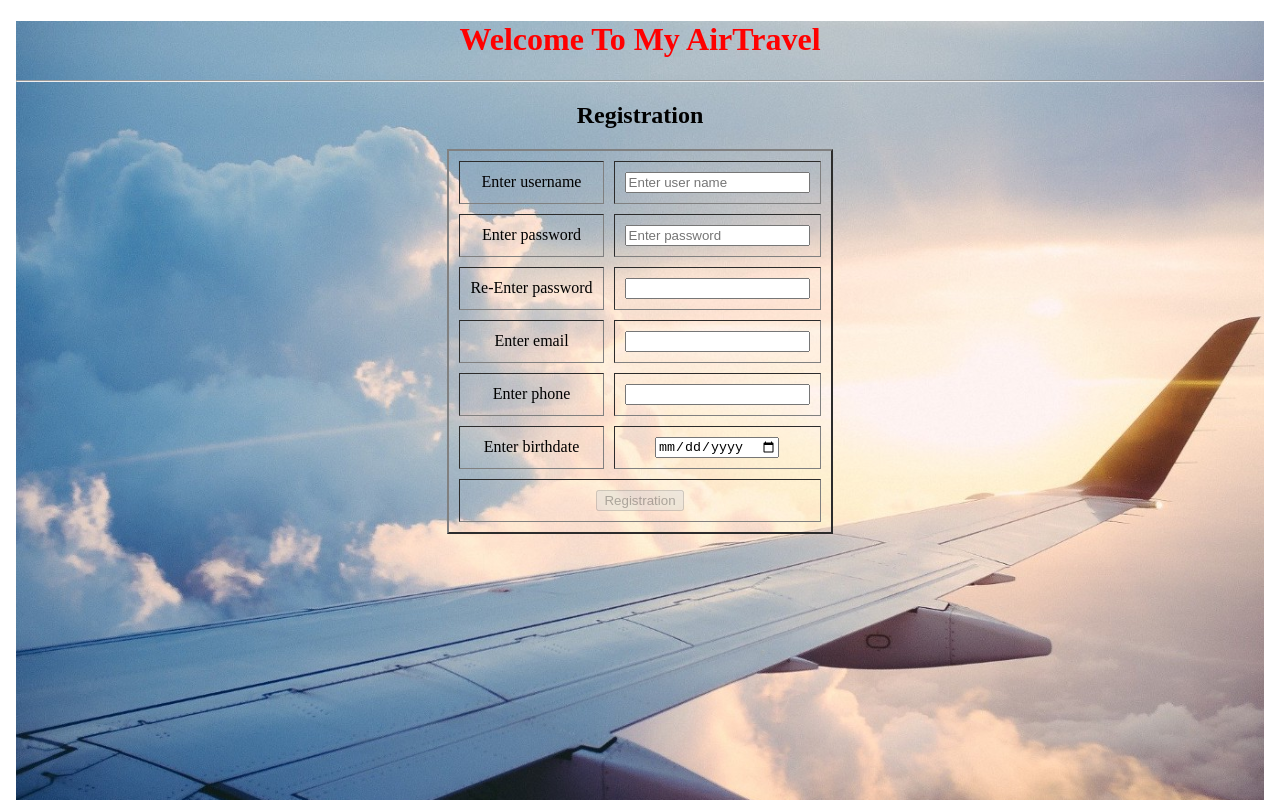
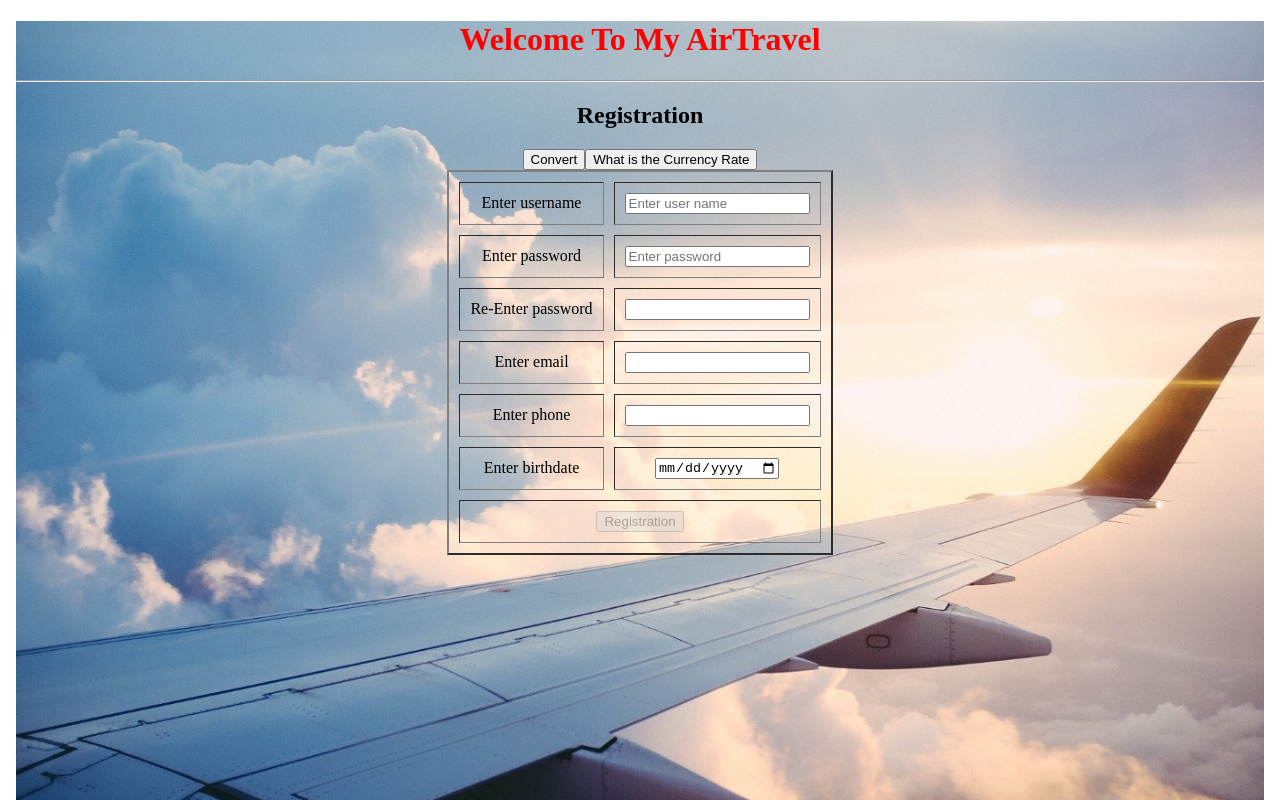
Before and after one commit to ameya1301999/Angular_Airline, an Angular app: page / in a window 1280 px wide. Shown: the top 800 px of the page. Built offline with nearby package versions, Linux system fonts and the light colour scheme.

Commit message:
service changes

```diff
--- a/src/app/currency-convertor.service.ts
+++ b/src/app/currency-convertor.service.ts
@@ -4,10 +4,12 @@ import { Injectable } from '@angular/core';
   providedIn: 'root'
 })
 export class CurrencyConvertorService {
-
+  constructor() {}
   convert(){
     console.log('Convert is called');
+    this.findCurrencyRate();
   }
-
-  constructor() { }
+  findCurrencyRate() {
+    console.log('Finding Currency Rate');
+  }
 }
--- a/src/app/registration/registration.component.html
+++ b/src/app/registration/registration.component.html
@@ -11,6 +11,8 @@
 	<h1>Welcome To My AirTravel</h1>
 	<hr>
 	<h2>Registration</h2>
+	<button (click) ="callConvert()">Convert</button>
+	<button (click) ="callCurrencyRate()">What is the Currency Rate</button>
 	<form (ngSubmit) = "onSubmit()" ngNativeValidate>
 		<TABLE BORDER=2 CELLSPACING=10 CELLPADDING=10>
 			<TR> <TD>Enter username </TD> <TD><input type=text id="uname1" placeholder="Enter user name" name = "username" [(ngModel)] = "newRegistration.username" required><span id="userErrMsg1"></span></TD> </TR>
--- a/src/app/registration/registration.component.ts
+++ b/src/app/registration/registration.component.ts
@@ -1,6 +1,7 @@
 import { Component, OnInit } from '@angular/core';
 import { Registration } from './registration';
 import * as moment from 'moment';
+import { CurrencyConvertorService } from '../currency-convertor.service';
 
 @Component({
   selector: 'app-registration',
@@ -15,7 +16,7 @@ export class RegistrationComponent implements OnInit {
   current = '';
   flag = false;
 
-  constructor() { }
+  constructor(private ccs: CurrencyConvertorService) { }
 
   check(){
     this.current = moment(new Date()).format('YYYY');
@@ -46,6 +47,15 @@ export class RegistrationComponent implements OnInit {
 
   }
 
+  callCurrencyRate() {
+    this.ccs.findCurrencyRate();
+  }
+
+  callConvert() {
+    console.log('callConvert() of registration.component.ts is called');
+     this.ccs.convert();
+  }
+
   onSubmit(){
     console.log(this.newRegistration);
 
```
Also changed, not shown: src/app/validation.service.ts (added, +9 -0 lines), src/app/registration/registration.ts (line endings or trailing spaces), 1 other file (tests, documents, lock files or other folders).
